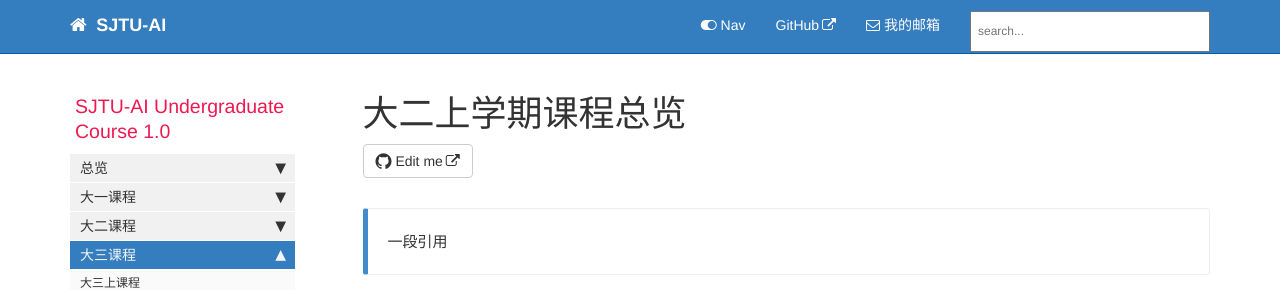
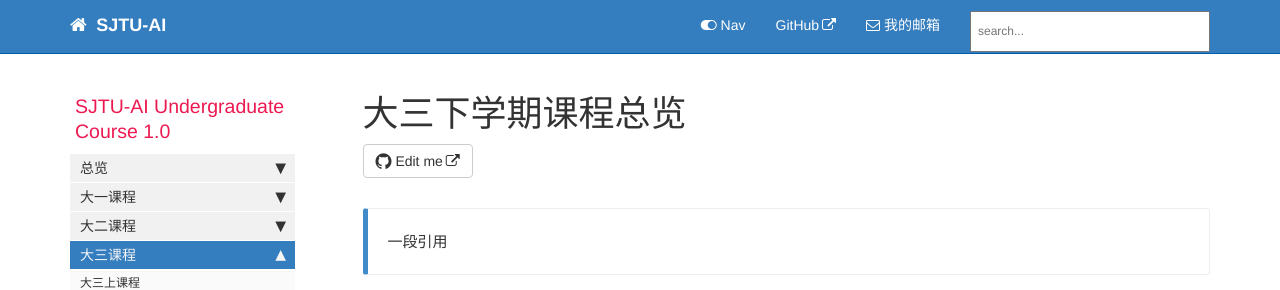
Before and after one commit to aisjtu/aisjtu.github.io, a Jekyll site: the page built from docs/pages/mydoc/mydoc_32.md, in a window 1280 px wide. Shown: the top 290 px of the page. Built offline with Jekyll 4.4.1, drawn with Linux system fonts in a browser that asks for light colours; comment, search, counter and statistics services are not loaded.

Commit message:
Update mydoc_ij.md

```diff
--- a/docs/pages/mydoc/mydoc_32.md
+++ b/docs/pages/mydoc/mydoc_32.md
@@ -1,5 +1,5 @@
 ---
-title: 大二上学期课程总览
+title: 大三下学期课程总览
 sidebar: mydoc_sidebar
 permalink: mydoc_32.html
 folder: mydoc
```
Also changed, not shown: docs/pages/mydoc/mydoc_31.md (+1 -1 lines).
